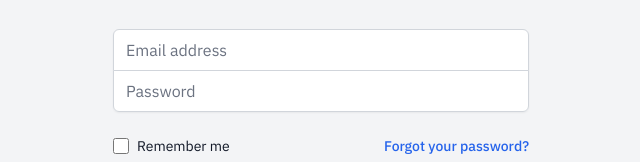
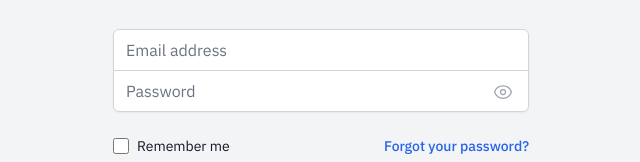
Before and after one commit to utkarshagrrawal/ShopMitra, a React (Vite) app in the folder frontend/: page /signin in a window 1280 px wide. Shown: the part 131-293 px from the top of the page, without its empty margins (319-959 px from the left). Built offline with nearby package versions, Linux system fonts and the light colour scheme.

Commit message:
chore: Add hideIcon and showIcon components for password visibility toggle

```diff
--- /dev/null
+++ b/frontend/src/components/hideIcon.jsx
@@ -0,0 +1,18 @@
+export function HideIcon(props) {
+  return (
+    <svg
+      xmlns="http://www.w3.org/2000/svg"
+      fill="none"
+      viewBox="0 0 24 24"
+      strokeWidth={1.5}
+      stroke="currentColor"
+      {...props}
+    >
+      <path
+        strokeLinecap="round"
+        strokeLinejoin="round"
+        d="M3.98 8.223A10.477 10.477 0 0 0 1.934 12C3.226 16.338 7.244 19.5 12 19.5c.993 0 1.953-.138 2.863-.395M6.228 6.228A10.451 10.451 0 0 1 12 4.5c4.756 0 8.773 3.162 10.065 7.498a10.522 10.522 0 0 1-4.293 5.774M6.228 6.228 3 3m3.228 3.228 3.65 3.65m7.894 7.894L21 21m-3.228-3.228-3.65-3.65m0 0a3 3 0 1 0-4.243-4.243m4.242 4.242L9.88 9.88"
+      />
+    </svg>
+  );
+}
--- /dev/null
+++ b/frontend/src/components/showIcon.jsx
@@ -0,0 +1,23 @@
+export function ShowIcon(props) {
+  return (
+    <svg
+      xmlns="http://www.w3.org/2000/svg"
+      fill="none"
+      viewBox="0 0 24 24"
+      strokeWidth="1.5"
+      stroke="currentColor"
+      {...props}
+    >
+      <path
+        strokeLinecap="round"
+        strokeLinejoin="round"
+        d="M2.036 12.322a1.012 1.012 0 0 1 0-.639C3.423 7.51 7.36 4.5 12 4.5c4.638 0 8.573 3.007 9.963 7.178.07.207.07.431 0 .639C20.577 16.49 16.64 19.5 12 19.5c-4.638 0-8.573-3.007-9.963-7.178Z"
+      />
+      <path
+        strokeLinecap="round"
+        strokeLinejoin="round"
+        d="M15 12a3 3 0 1 1-6 0 3 3 0 0 1 6 0Z"
+      />
+    </svg>
+  );
+}
--- a/frontend/src/pages/signin/signin.jsx
+++ b/frontend/src/pages/signin/signin.jsx
@@ -1,7 +1,9 @@
 import React, { useEffect, useState } from "react";
 import { Link, useNavigate } from "react-router-dom";
-import { ErrorAlert, SuccessAlert } from "../../global/alerts";
+import { ErrorAlert } from "../../global/alerts";
+import { ShowIcon } from "../../components/showIcon";
 import Logo from "../../components/logo";
+import { HideIcon } from "../../components/hideIcon";
 
 export function Signin() {
   const [loginDetails, setLoginDetails] = useState({
@@ -10,8 +12,17 @@
     rememberMe: false,
   });
   const [signingIn, setSigningIn] = useState(false);
+  const [showPassword, setShowPassword] = useState(false);
   const navigate = useNavigate();
   const params = new URLSearchParams(location.search);
+
+  const handleShowPassword = () => {
+    if (showPassword) {
+      setShowPassword(false);
+    } else {
+      setShowPassword(true);
+    }
+  };
 
   const handleLoginDetailsChange = (e) => {
     const { name, value, type } = e.target;
@@ -107,7 +118,7 @@
             <div>
               <input
                 autoComplete="email"
-                className="relative block w-full appearance-none rounded-none rounded-t-md border border-gray-300 px-3 py-2 text-gray-900 placeholder-gray-500 focus:z-10 focus:border-blue-500 focus:outline-none focus:ring-blue-500"
+                className="relative block w-full appearance-none rounded-none rounded-t-md border border-gray-300 px-3 py-2 text-gray-900 placeholder-gray-500 focus:border-blue-500 focus:outline-none focus:ring-blue-500"
                 id="email"
                 name="email"
                 placeholder="Email address"
@@ -117,18 +128,29 @@
                 onChange={handleLoginDetailsChange}
               />
             </div>
-            <div>
+            <div className="flex relative">
               <input
                 autoComplete="current-password"
-                className="relative block w-full appearance-none rounded-none rounded-b-md border border-gray-300 px-3 py-2 text-gray-900 placeholder-gray-500 focus:z-10 focus:border-blue-500 focus:outline-none focus:ring-blue-500"
+                className="relative block w-full appearance-none rounded-none rounded-b-md border border-gray-300 pl-3 pr-12 py-2 text-gray-900 placeholder-gray-500 focus:border-blue-500 focus:outline-none focus:ring-blue-500"
                 id="password"
                 name="password"
                 placeholder="Password"
                 required
-                type="password"
+                type={showPassword ? "text" : "password"}
                 value={loginDetails.password || ""}
                 onChange={handleLoginDetailsChange}
               />
+              {showPassword ? (
+                <HideIcon
+                  className="h-5 w-5 text-gray-400 absolute bottom-1/4 right-[1em] hover:cursor-pointer"
+                  onClick={handleShowPassword}
+                />
+              ) : (
+                <ShowIcon
+                  className="h-5 w-5 text-gray-400 absolute bottom-1/4 right-[1em] hover:cursor-pointer"
+                  onClick={handleShowPassword}
+                />
+              )}
             </div>
           </div>
           <div className="flex items-center justify-between">
```
